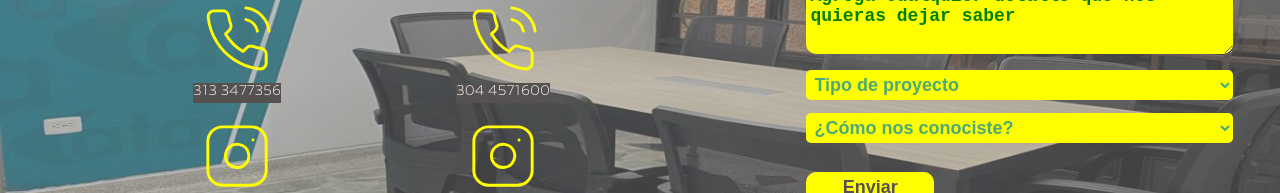
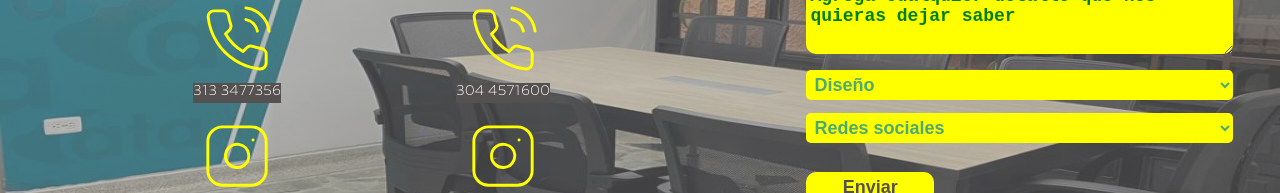
Before and after one commit to jesusespinel/CataOffice, a React (Vite) app: page / in a window 1280 px wide. Shown: the part 3484-3677 px from the top of the page. Built offline with nearby package versions, Linux system fonts and the light colour scheme; no server answers.

Commit message:
email js form

```diff
--- a/package.json
+++ b/package.json
@@ -9,6 +9,7 @@
     "preview": "vite preview"
   },
   "dependencies": {
+    "@emailjs/browser": "^3.11.0",
     "@fortawesome/free-solid-svg-icons": "^6.4.0",
     "@fortawesome/react-fontawesome": "^0.2.0",
     "axios": "^1.3.5",
--- a/src/components/Contact.jsx
+++ b/src/components/Contact.jsx
@@ -1,8 +1,49 @@
 import '../style-sheets/contact.css';
-import Eduardo from "../assets/eduardo.jpeg"
-import Aaron from "../assets/aaron.jpeg"
+import Eduardo from "../assets/eduardo.jpeg";
+import Aaron from "../assets/aaron.jpeg";
+import { useState } from 'react';
+import emailjs from '@emailjs/browser';
+
 
 const Contact = () => {
+
+  const [input,setInput] = useState({
+    name:"",
+    email:"",
+    message:"",
+    company:"",
+    phone:"",
+    projects:"",
+    networks:"",
+  })
+
+  const handleInputChange = (e) =>{
+    setInput({
+      ...input,
+      [e.target.name]: e.target.value
+    })
+  }
+
+  const sendEmail = (event) => {
+        event.preventDefault();
+        emailjs.sendForm('service_30yu7ik','template_v7ywq8k',event.target,'_FmdYepCci5PSAUb6xBK9')
+        .then(response => console.log(response))
+        .catch(error => console.log(error))
+        setInput({
+        name:"",
+        email:"",
+        message:"",
+        company:"",
+        phone:"",
+        projects:"",
+        networks:""
+      })
+    }
+
+
+
+  const [errors,setErrors] = useState({})
+
   return (
     <div id="contact" className='contact_c'>
       <h1 id="form_title">¡Hablemos!</h1>
@@ -121,24 +162,24 @@ const Contact = () => {
         </div>
 
         <div className='container-form'>
-          <form id="myform">
+          <form  onSubmit={sendEmail} id="myform">
             <div className="custom_f">
-              <input id="name" type="text" placeholder="Escribe tu nombre" />
+              <input  onChange={handleInputChange} name='name' value={input.name} id="name" type="text" placeholder="Escribe tu nombre" />
             </div>
             <div className="custom_f">
-              <input id="company_name" type="text" placeholder="Nombre de tu empresa" />
+              <input  onChange={handleInputChange} name='company' value={input.company} id="company_name" type="text" placeholder="Nombre de tu empresa" />
             </div>
             <div className="custom_f">
-              <input id="email" type="email" placeholder="Email" />
+              <input  onChange={handleInputChange} name='email' value={input.email} id="email" type="email" placeholder="Email" />
             </div>
             <div className="custom_f">
-              <input id="telefono" type="text" placeholder="Número de telefono" />
+              <input  onChange={handleInputChange}name='phone' value={input.phone} id="telefono" type="text" placeholder="Número de telefono" />
             </div>
             <div className="custom_f">
-              <textarea placeholder="Agrega cualquier detalle que nos quieras dejar saber"></textarea>
+              <textarea  onChange={handleInputChange} name='message' value={input.message} placeholder="Agrega cualquier detalle que nos quieras dejar saber"></textarea>
             </div>
             <div className="custom_f">
-              <select>
+              <select value={input.projects} name='projects' onChange={handleInputChange}>
                 <option disabled selected>Tipo de proyecto</option>
                 <option>Diseño</option>
                 <option>Presupuesto</option>
@@ -147,7 +188,7 @@ const Contact = () => {
               </select>
             </div>
             <div className="custom_f">
-              <select>
+              <select value={input.networks} name='networks' onChange={handleInputChange}>
                 <option disabled selected>¿Cómo nos conociste?</option>
                 <option>Redes sociales</option>
                 <option>Email</option>
```
Also changed, not shown: 1 other file (tests, documents, lock files or other folders).
